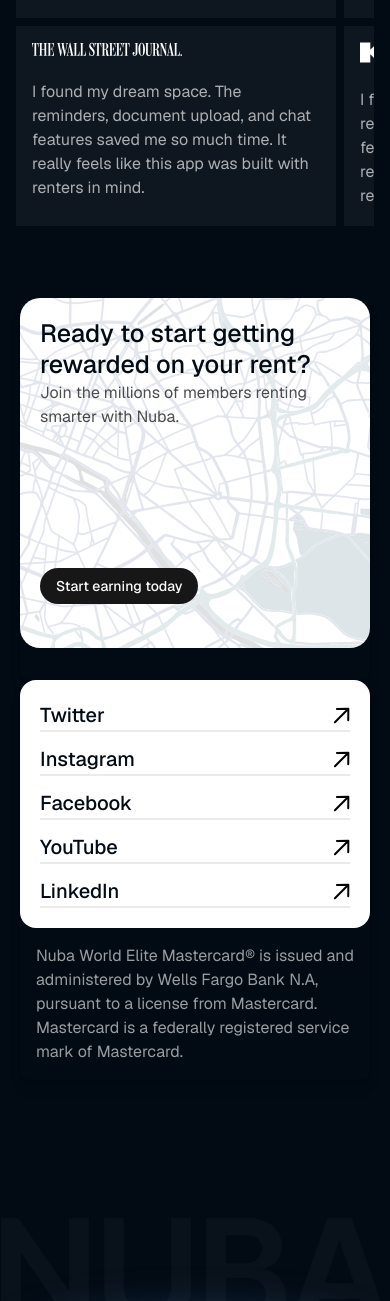
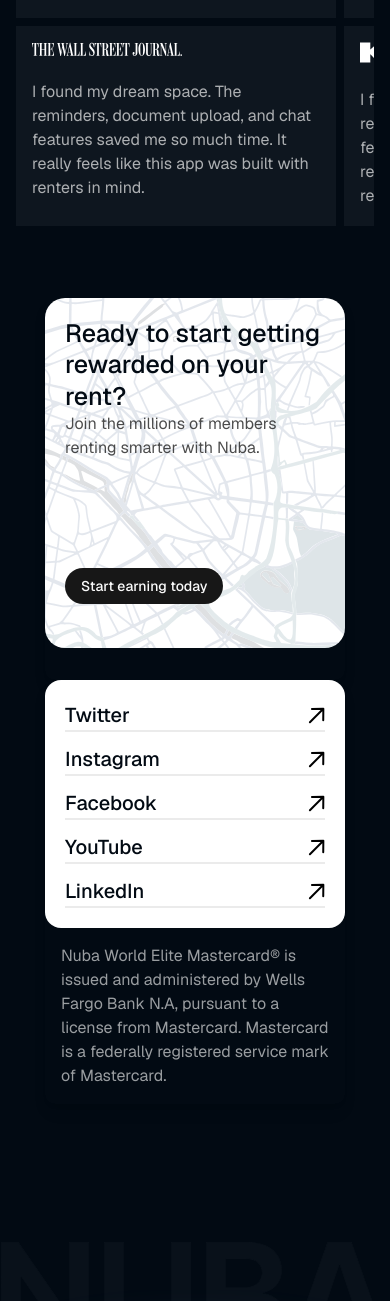
Before and after one commit to NwekeFavour/nuba, a Next.js app: page / in a window 390 px wide. Shown: the part 4412-5713 px from the top of the page. Built offline with nearby package versions, Linux system fonts and the light colour scheme.

Commit message:
final changes

```diff
--- a/components/GertReady.tsx
+++ b/components/GertReady.tsx
@@ -9,7 +9,7 @@
         <section>
           <div className='sm:flex mx-3  sm:gap-3 items-center md:gap-5  xl:gap-10 justify-center'>
             <div className="">
-              <div className="bg-transparent w-[350px] mx-auto lg:mx-auto sm:w-[320px] xl:h-[576px] md:w-[354px] lg:h-[600px] xl:w-[504px] lg:w-[454px] md:h-[600px] rounded-lg shadow-lg overflow-hidden transition-all duration-300  ">
+              <div className="bg-transparent w-[300px] mx-auto lg:mx-auto sm:w-[320px] xl:h-[576px] md:w-[354px] lg:h-[600px] xl:w-[504px] lg:w-[454px] md:h-[600px] rounded-lg shadow-lg overflow-hidden transition-all duration-300  ">
                 <div className={`${styles.sect}   sm:mb-0 mb-8 lg:w-[424px] xl:w-full sm:p-3 p-5 md:p-5 rounded-[16px]`}>
                   <div className='lg:mt-14 md:h-[auto] h-[250px] md:mt-12 items-center'>
                     <p className='m-0 lg:text-[40px] md:text-[30px] sm:text-[24px] text-[25px] leading-[125%] font-[500] '>Ready to start getting rewarded on your rent?</p>
@@ -51,7 +51,7 @@
               </div>
             </div>
             <div className="">
-              <div className="bg-transparent w-[350px] mx-auto  lg:mx-auto sm:w-[320px] md:w-[354px]  xl:h-[576px]  xl:w-[504px] lg:h-[600px] lg:w-[454px] md:h-[600px] rounded-lg shadow-lg overflow-hidden transition-all duration-300 hover:shadow-xl ">
+              <div className="bg-transparent w-[300px] mx-auto  lg:mx-auto sm:w-[320px] md:w-[354px]  xl:h-[576px]  xl:w-[504px] lg:h-[600px] lg:w-[454px] md:h-[600px] rounded-lg shadow-lg overflow-hidden transition-all duration-300 hover:shadow-xl ">
                 <div className={`md:h-[414px sm:h-[414px] xl:w-[504px] lg:w-[424px] p-5 sm:p-4 bg-white md:p-5 rounded-[16px]`}>
                   <div className=' lg:mt-8  md:mt-6  items-center'>
                     <div className='flex items-center  justify-between'>
```
